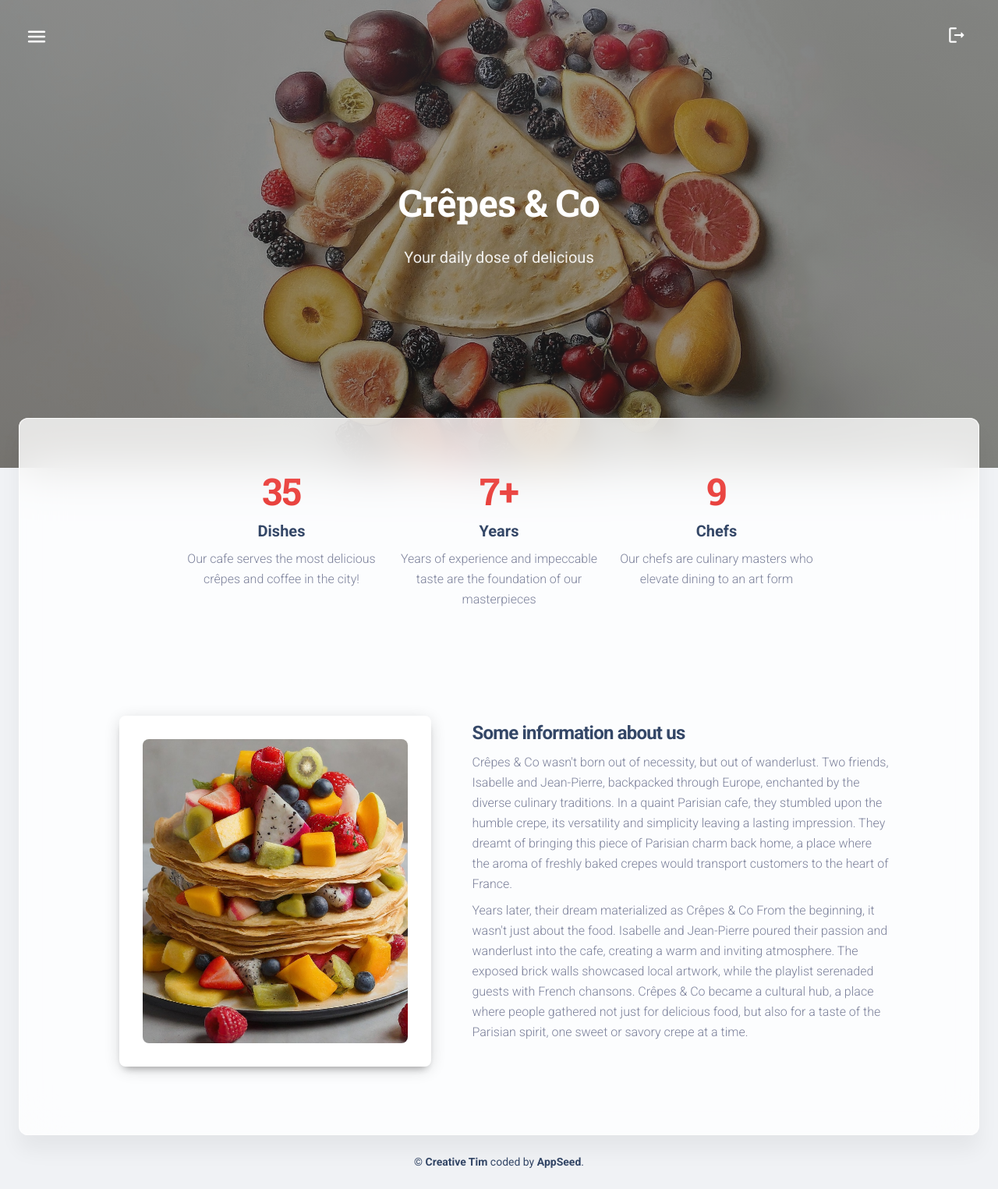
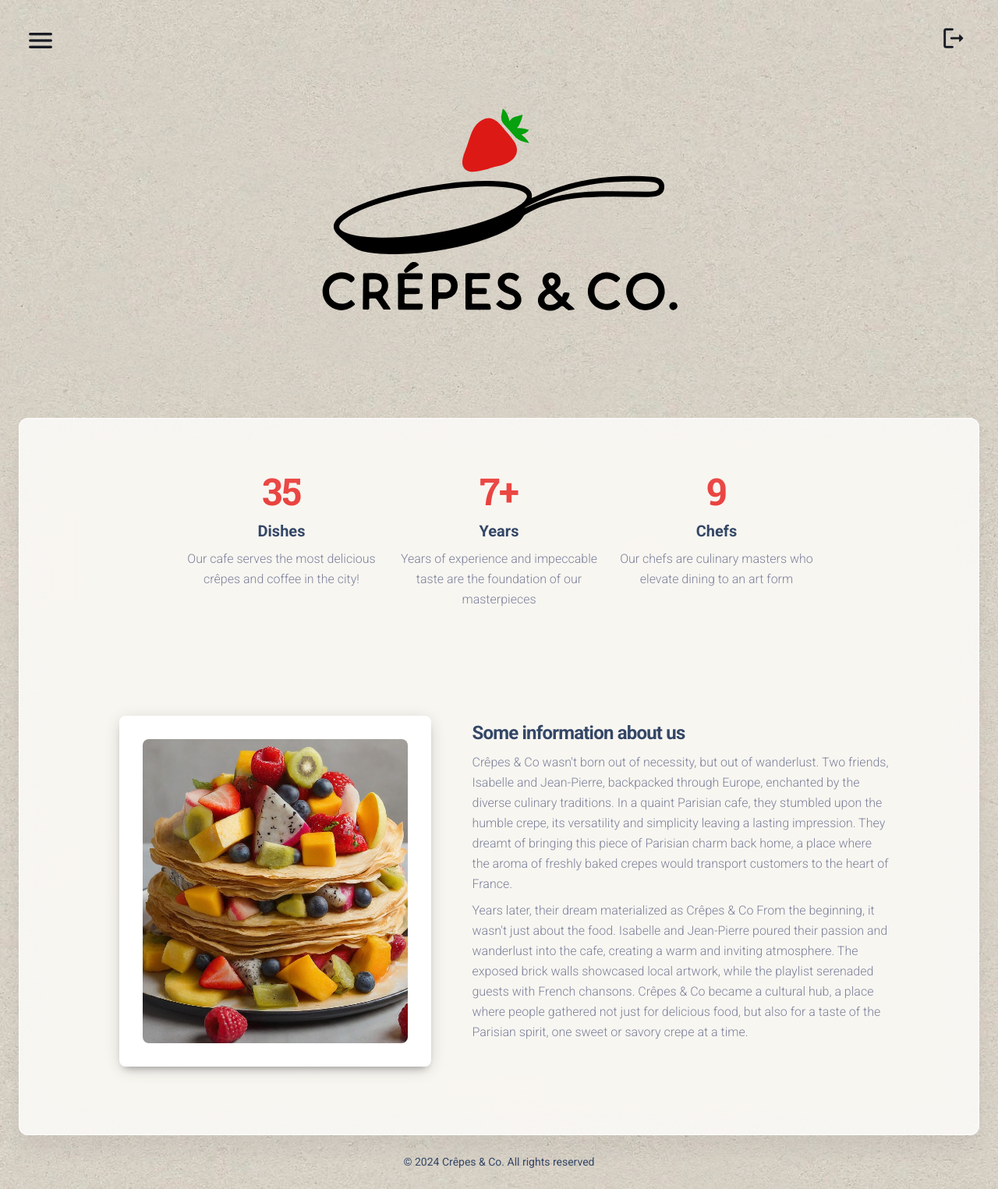
Before and after one commit to aleksandra-prognimak/cafe-service, a Django app: page / in a window 1280 px wide. Shown: the whole page at 78% size. Run offline with Django 4.2, Linux system fonts and the light colour scheme; data comes from the database, SQL or seed files in the repository; some libraries are stand-ins or nearby versions.

Commit message:
remove extra files, improve header design

```diff
--- a/templates/base.html
+++ b/templates/base.html
@@ -5,7 +5,7 @@
   <meta charset="utf-8" />
   <meta name="viewport" content="width=device-width, initial-scale=1, shrink-to-fit=no">
   <link rel="apple-touch-icon" sizes="76x76" href="{{ ASSETS_ROOT }}/img/apple-icon.png">
-  <link rel="icon" id="favicon" type="image/x-icon" href="{{ ASSETS_ROOT }}/img/favicon.ico">
+  <link rel="icon" id="favicon" type="image/x-icon" href="{{ ASSETS_ROOT }}/img/favicon.svg">
 
   <title>
     Django Material Kit 2 - {% block title %}{% endblock %} | AppSeed
@@ -28,8 +28,7 @@
 
 </head>
 
-<body class="{% block body_class %}{% endblock %} bg-gray-200">
-
+<body style="background-image: url({{ ASSETS_ROOT }}/img/bg.png)">
   {% block content %}{% endblock content %}
 
   {% include 'includes/footer.html' %}
--- a/templates/cafe/index.html
+++ b/templates/cafe/index.html
@@ -1,17 +1,13 @@
 {% extends "base.html" %}
 
 {% block content %}
-  {% include 'includes/navigation-transparent.html' %}
+  {% include 'includes/navigation.html' %}
 
-  <header class="bg-gradient-dark">
-    <div class="page-header min-vh-75" style="background-image: url('{{ ASSETS_ROOT }}/img/bg1.jpg'); background-size: 120%;">
-      <span class="mask bg-gradient-dark opacity-5"></span>
+  <header>
+    <div class="page-header min-vh-75">
       <div class="container">
-        <div class="row justify-content-center">
-          <div class="col-lg-8 text-center mx-auto my-auto">
-            <h1 class="text-white mb-4">Crêpes & Co</h1>
-            <p class="lead mb-4 text-white opacity-9">Your daily dose of delicious</p>
-          </div>
+        <div class="row justify-content-center align-items-center">
+          <img class="d-lg-block w-45" style="margin-top: -60px" src="{{ ASSETS_ROOT }}/img/logo.svg" alt="logo">
         </div>
       </div>
     </div>
--- a/templates/includes/footer.html
+++ b/templates/includes/footer.html
@@ -2,8 +2,7 @@
   <div class="container">
     <div class="text-center">
       <p class="text-dark my-4 text-sm font-weight-normal">
-        &copy; <a href="https://bit.ly/3fKQZaL" class="font-weight-bold" target="_blank">Creative Tim</a>
-        coded by <a href="https://appseed.us" class="font-weight-bold" target="_blank">AppSeed</a>.
+        © 2024 Crêpes & Co. All rights reserved
       </p>
     </div>
   </div>
--- a/templates/includes/navigation-transparent.html
+++ b/templates/includes/navigation.html
@@ -1,8 +1,8 @@
-<nav class="navbar navbar-expand-lg position-absolute top-0 z-index-3 w-100 shadow-none my-3  navbar-transparent ">
+<nav class="navbar navbar-expand-lg position-absolute top-0 z-index-3 w-100 shadow-none my-3">
   <div class="navbar-nav navbar-nav-hover w-100 justify-content-between">
     <div class="nav-item dropdown dropdown-hover mx-2">
       <a class="nav-link ps-2 d-flex justify-content-between cursor-pointer align-items-center" id="dropdownMenuDocs" data-bs-toggle="dropdown" aria-expanded="false">
-        <i class="material-icons me-2" style="font-size: 30px">menu</i>
+        <i class="material-icons me-2" style="font-size: 40px; color: #171b23">menu</i>
       </a>
       <style>#dropdown-menu:before { display: none }</style>
       <div class="dropdown-menu dropdown-menu-animation dropdown-md dropdown-md-responsive mt-0 mt-lg-3 p-3 border-radius-lg" id="dropdown-menu" aria-labelledby="dropdownMenuDocs">
@@ -27,7 +27,7 @@
 
     <div class="nav-item ms-lg-auto">
       <a class="nav-link nav-link-icon me-2" href="{% url 'logout' %}">
-        <i class="material-icons me-2" data-bs-toggle="tooltip" data-bs-placement="bottom" title="Logout" style="font-size: 26px">logout</i>
+        <i class="material-icons me-2" data-bs-toggle="tooltip" data-bs-placement="bottom" title="Logout" style="font-size: 34px; color: #171b23">logout</i>
       </a>
     </div>
   </div>
```
Also changed, not shown: static/assets/img/apple-icon.png (deleted), static/assets/img/bg.png (added), static/assets/img/bg1.jpg (deleted), static/assets/img/bg2.jpg (deleted), static/assets/img/down-arrow-dark.svg (deleted), static/assets/img/down-arrow-white.svg (deleted), static/assets/img/down-arrow.svg (deleted), static/assets/img/favicon.ico (deleted), static/assets/img/favicon.png (deleted), static/assets/img/favicon.svg (added), static/assets/img/logo-ct-dark.png (deleted), static/assets/img/logo.svg (added).
